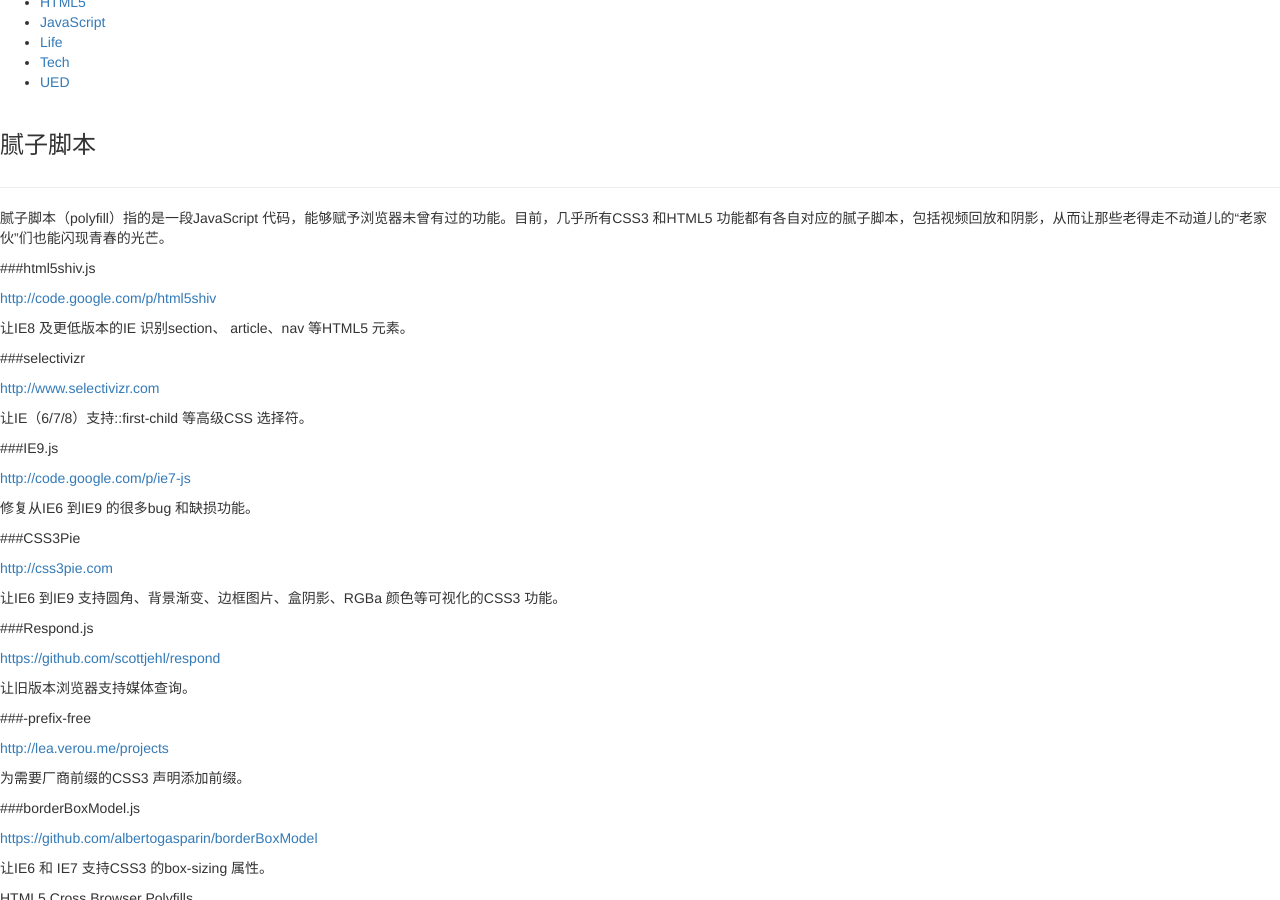
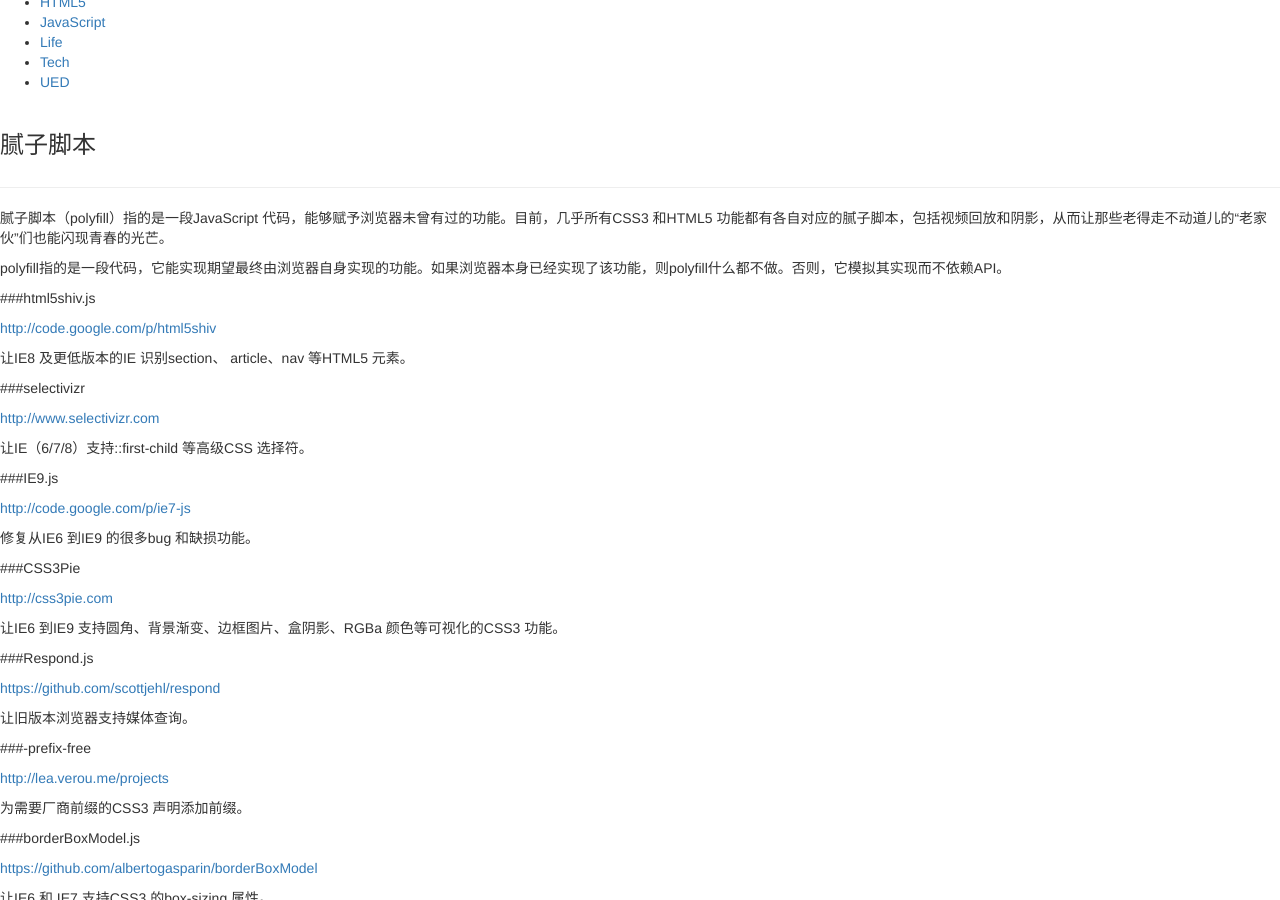
Before and after one commit to wkylin/wkylin.github.com, a Jekyll site: the page built from _posts/core-samples/2014-02-08-polyfill.md, in a window 1280 px wide and 900 px high, scrolled down 794 px. Built offline with Jekyll 4.4.1, drawn with Linux system fonts in a browser that asks for light colours; nearby versions of some CDN libraries; library files that are not in the unit come from our copies; comment, search, counter and statistics services are not loaded.

Commit message:
delete......

```diff
--- a/_posts/core-samples/2014-02-08-polyfill.md
+++ b/_posts/core-samples/2014-02-08-polyfill.md
@@ -9,6 +9,7 @@ description: |
 
 腻子脚本（polyfill）指的是一段JavaScript 代码，能够赋予浏览器未曾有过的功能。目前，几乎所有CSS3 和HTML5 功能都有各自对应的腻子脚本，包括视频回放和阴影，从而让那些老得走不动道儿的“老家伙”们也能闪现青春的光芒。
 
+polyfill指的是一段代码，它能实现期望最终由浏览器自身实现的功能。如果浏览器本身已经实现了该功能，则polyfill什么都不做。否则，它模拟其实现而不依赖API。
 
 ###html5shiv.js
 
```
